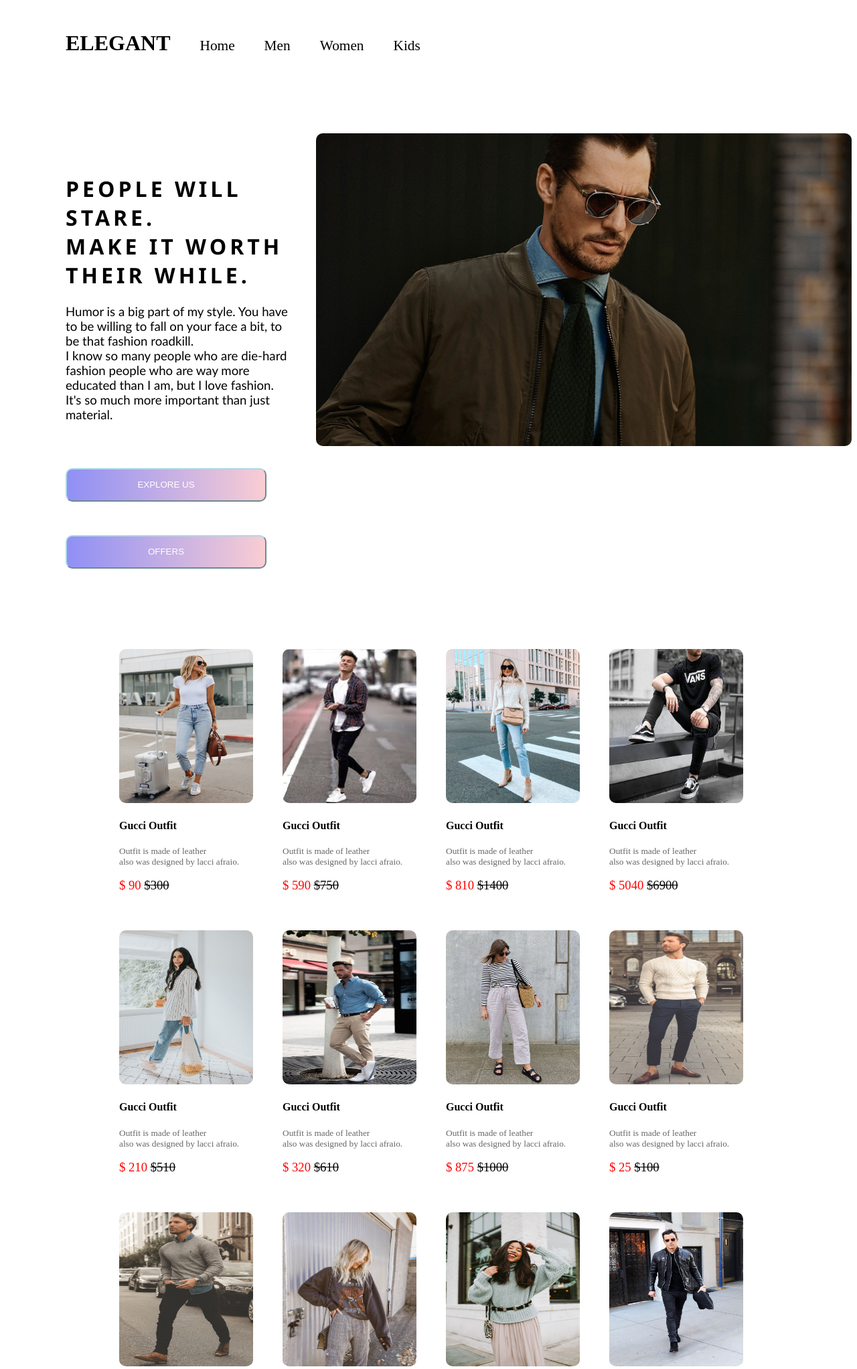
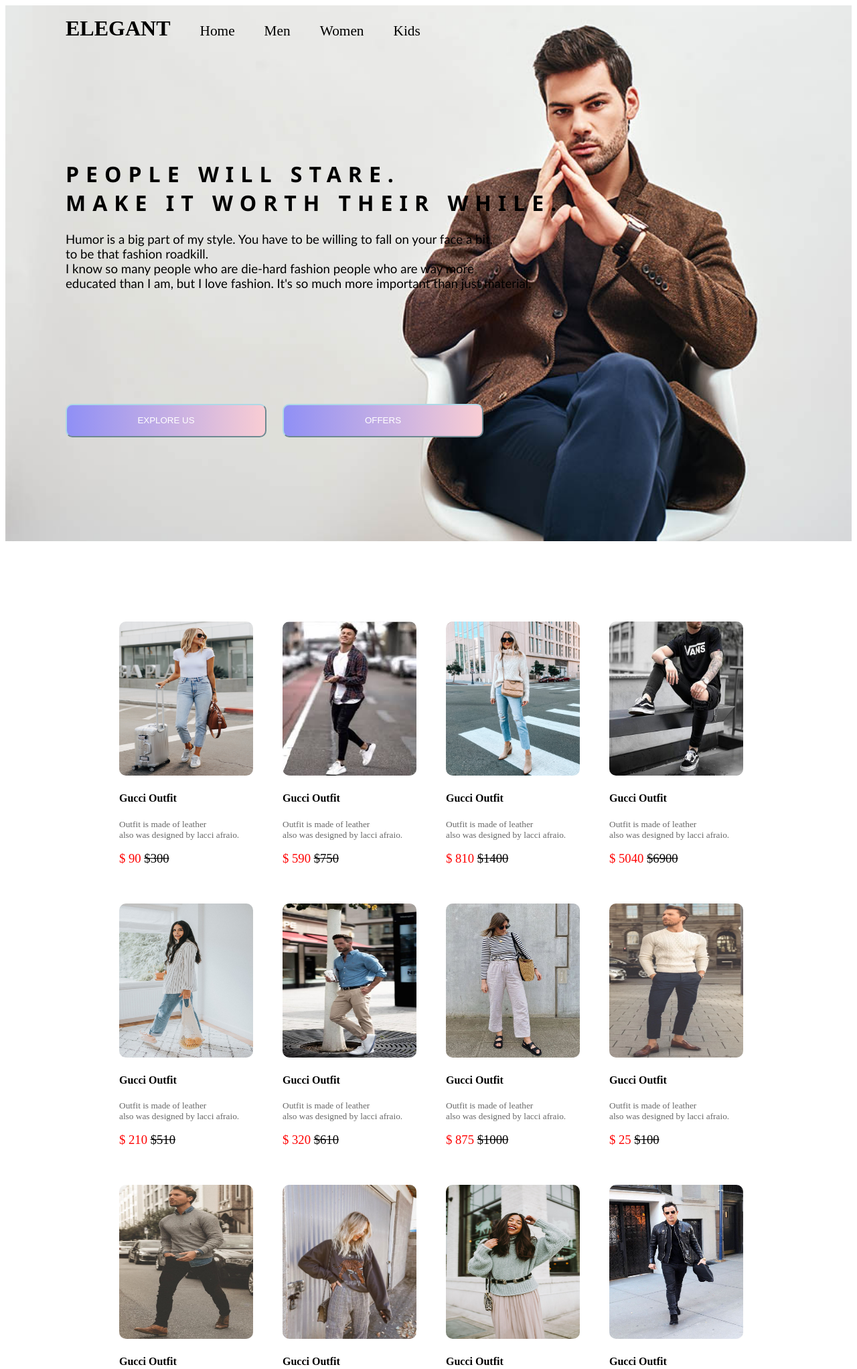
Before and after one commit to AmrAbdulSalam/ClothingOnlineShop, a PHP site: page /firstpage.html in a window 1280 px wide; the page is wider, and only the part inside the window is pictured. Shown: the top 2044 px of that part at 67% size. Run offline with PHP 8.4, Linux system fonts and the light colour scheme.

Commit message:
adding animation text

```diff
--- a/firstpage.html
+++ b/firstpage.html
@@ -9,11 +9,12 @@
 </head>
 <body>
     <div class="container">
+        <div class="intro">
             <nav>
                 <ul>
                     <span ><b id = 'bigname'>ELEGANT</b></span>
                     <li><a href="#">Home</a></li>
-                <li><a href="#">Men</a></li>
+                    <li><a href="secondpage.html">Men</a></li>
                     <li><a href="#">Women</a></li>
                     <li><a href="#">Kids</a></li>
                 </ul>
@@ -25,22 +26,23 @@
                         <br> Make it worth their while.
                     </h1>
                     <p>
-                    Humor is a big part of my style. You have to be willing to fall on your face a bit, to be that fashion roadkill. <br>
-                    I know so many people who are die-hard fashion people who are way more educated than I am,
+                        Humor is a big part of my style. You have to be willing to fall on your face a bit, <br>
+                         to be that fashion roadkill. <br>
+                        I know so many people who are die-hard fashion people who are way more <br> educated than I am,
                         but I love fashion. It's so much more important than just material.
                     </p>
 
                     <button id ='firstbut'>
                         EXPLORE US
                     </button>
-                <button id = 'secondbut'>
+                    <button id = 'secondbut' onclick="jumpOffer()">
                         OFFERS
                     </button>
                 </div>
-            <div class="imginfo">
-                <img src="./photos/firstinfoimage.jpg" alt="firstinfopic">
+
             </div>
         </div>
+
 
         <div class="offers">
             <div class="imgoffer">
--- a/javascript/firstpage.js
+++ b/javascript/firstpage.js
@@ -16,3 +16,8 @@
   x[myIndex-1].style.display = "block";
   setTimeout(carousel, 2500); // Change image every 2 seconds
 }
+
+
+let jumpOffer = () =>{
+    document.querySelector('.offers').scrollIntoView();
+}
--- a/style/firstpagestyle.css
+++ b/style/firstpagestyle.css
@@ -1,8 +1,3 @@
-.container{
-    /* margin-left: 80px; */
-    margin-top: 30px;
-
-}
 
 nav {
     padding-left: 50px;
@@ -26,6 +21,7 @@
 }
 #bigname{
     font-size: 24pt;
+    cursor: pointer;
 }
 
 .firstinfo {
@@ -34,15 +30,37 @@
     display: flex;
 
 }
+.talking {
+    animation:test 40s infinite;
+    transform: translateY(100px);
+}
+@keyframes test {
+    10% {
+        transform: translateY(0px);
+    }
+    100% {
+        transform: translateY(0px);
+    }
+}
+.intro{
+    height: 800px;
+    background-image: url("/photos/background.jpg");
+    background-repeat: no-repeat;
+    background-size: cover;
+}
+
+
 
 .firstinfo p {
     font-family:'Trebuchet MS', 'Lucida Sans Unicode', 'Lucida Grande', 'Lucida Sans', Arial, sans-serif;
     font-size: 14pt;
+    color: black;
 }
 .firstinfo h1 {
     font-family: 'Segoe UI', Tahoma, Geneva, Verdana, sans-serif;
     text-transform: uppercase;
-    letter-spacing: 5px;
+    letter-spacing: 10px;
+    color : black;
 }
 
 .firstinfo button {
@@ -52,7 +70,7 @@
    color: white;
    background-image: linear-gradient(to right, rgba(0,0,255,0.4), rgba(255,182,193,0.6));
    border-color: lightblue;
-   margin-top: 50px;
+   margin-top: 150px;
    margin-right: 20px;
    outline: none;
 }
@@ -98,7 +116,7 @@
 .imgoffer {
     display: inline-block;
     padding: 20px;
-    transition: transform 0.7s;
+    transition: transform 0.8s;
 }
 .offers{
     margin-left:150px ;
@@ -106,7 +124,7 @@
 }
 
 .imgoffer:hover{
-    transform: translateY(-10px) ;
+    transform: translateY(-30px) ;
 }
 .offertitle{
     font-size: 10pt;
```
Also changed, not shown: secondpage.html (added, +21 -0 lines), photos/background.jpg (added). Lines whose indentation alone changed are shown as unchanged.
